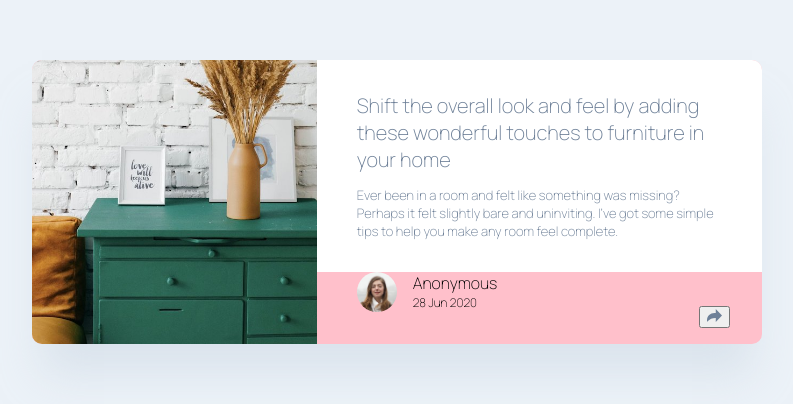
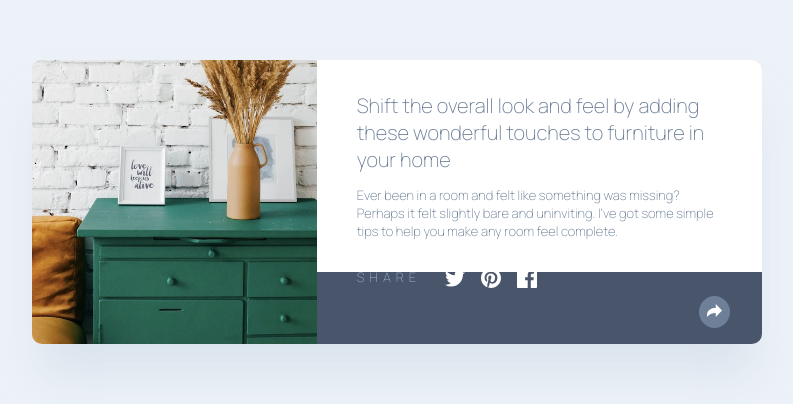
Before and after one commit to markup-mitchell/FEM-article-component-svelte, a Svelte app: page / in a window 1280 px wide. Shown: the part 198-602 px from the top of the page, without its empty margins (243-1036 px from the left). Built offline with nearby package versions, Linux system fonts and the light colour scheme.

Commit message:
share layout

```diff
--- a/src/components/Author.svelte
+++ b/src/components/Author.svelte
@@ -3,7 +3,7 @@
   export let authorName = "Anonymous";
   export let publishDate = "28 Jun 2020";
   let author = '../../images/avatar-michelle.jpg';
-  let shareIsOpen = false;
+  let shareIsOpen = true;
   function toggleShare() {shareIsOpen = !shareIsOpen};
 </script>
 
@@ -16,19 +16,20 @@
       <time class="publish-date">{publishDate}</time>
     </div>
     {#if shareIsOpen}
-
-      <div class="share">
-        <div class="share__icons">
-          <aside>Share</aside>
-          <svg xmlns="http://www.w3.org/2000/svg" width="20" height="17"><path fill="#FFF" d="M20 2.172a8.192 8.192 0 01-2.357.646 4.11 4.11 0 001.804-2.27 8.22 8.22 0 01-2.605.996A4.096 4.096 0 0013.847.248c-2.65 0-4.596 2.472-3.998 5.037A11.648 11.648 0 011.392 1a4.109 4.109 0 001.27 5.478 4.086 4.086 0 01-1.858-.513c-.045 1.9 1.318 3.679 3.291 4.075a4.113 4.113 0 01-1.853.07 4.106 4.106 0 003.833 2.849A8.25 8.25 0 010 14.658a11.616 11.616 0 006.29 1.843c7.618 0 11.922-6.434 11.663-12.205A8.354 8.354 0 0020 2.172z"/></svg>
+      <aside class="share">
+        <div class="share__content">
+          <h2 class="share__heading">Share</h2>
+          <div class="share__icons">
+            <svg xmlns="http://www.w3.org/2000/svg" width="20" height="17"><path fill={shareIsOpen ? '#FFFFFF' : '#48556A '} d="M20 2.172a8.192 8.192 0 01-2.357.646 4.11 4.11 0 001.804-2.27 8.22 8.22 0 01-2.605.996A4.096 4.096 0 0013.847.248c-2.65 0-4.596 2.472-3.998 5.037A11.648 11.648 0 011.392 1a4.109 4.109 0 001.27 5.478 4.086 4.086 0 01-1.858-.513c-.045 1.9 1.318 3.679 3.291 4.075a4.113 4.113 0 01-1.853.07 4.106 4.106 0 003.833 2.849A8.25 8.25 0 010 14.658a11.616 11.616 0 006.29 1.843c7.618 0 11.922-6.434 11.663-12.205A8.354 8.354 0 0020 2.172z"/></svg>
           <svg xmlns="http://www.w3.org/2000/svg" width="20" height="20"><path fill="#FFF" d="M10 0C4.478 0 0 4.477 0 10c0 4.237 2.636 7.855 6.356 9.312-.088-.791-.167-2.005.035-2.868.182-.78 1.172-4.97 1.172-4.97s-.299-.6-.299-1.486c0-1.39.806-2.428 1.81-2.428.852 0 1.264.64 1.264 1.408 0 .858-.545 2.14-.828 3.33-.236.995.5 1.807 1.48 1.807 1.778 0 3.144-1.874 3.144-4.58 0-2.393-1.72-4.068-4.177-4.068-2.845 0-4.515 2.135-4.515 4.34 0 .859.331 1.781.745 2.281a.3.3 0 01.069.288l-.278 1.133c-.044.183-.145.223-.335.134-1.249-.581-2.03-2.407-2.03-3.874 0-3.154 2.292-6.052 6.608-6.052 3.469 0 6.165 2.473 6.165 5.776 0 3.447-2.173 6.22-5.19 6.22-1.013 0-1.965-.525-2.291-1.148l-.623 2.378c-.226.869-.835 1.958-1.244 2.621.937.29 1.931.446 2.962.446 5.522 0 10-4.477 10-10S15.522 0 10 0z"/></svg>
           <svg xmlns="http://www.w3.org/2000/svg" width="20" height="20"><path fill="#FFF" d="M18.896 0H1.104C.494 0 0 .494 0 1.104v17.793C0 19.506.494 20 1.104 20h9.58v-7.745H8.076V9.237h2.606V7.01c0-2.583 1.578-3.99 3.883-3.99 1.104 0 2.052.082 2.329.119v2.7h-1.598c-1.254 0-1.496.597-1.496 1.47v1.928h2.989l-.39 3.018h-2.6V20h5.098c.608 0 1.102-.494 1.102-1.104V1.104C20 .494 19.506 0 18.896 0z"/></svg>
         </div>
       </div>
+      </aside>
 {/if}
   </div>
   <button on:click={toggleShare}>
-    <svg xmlns="http://www.w3.org/2000/svg" width="15" height="13"><path fill="#6E8098" d="M15 6.495L8.766.014V3.88H7.441C3.33 3.88 0 7.039 0 10.936v2.049l.589-.612C2.59 10.294 5.422 9.11 8.39 9.11h.375v3.867L15 6.495z"/></svg>
+    <svg xmlns="http://www.w3.org/2000/svg" width="15" height="13"><path fill="white" d="M15 6.495L8.766.014V3.88H7.441C3.33 3.88 0 7.039 0 10.936v2.049l.589-.612C2.59 10.294 5.422 9.11 8.39 9.11h.375v3.867L15 6.495z"/></svg>
   </button>
 
 </div>
@@ -36,17 +37,18 @@
 
   <style>
   .author{
-    padding: 0 2rem 2rem;
+    padding: 1rem 2rem;
     display: flex;
+    position: relative;
+    background-color: white;
+  }
+  .author-wrapper {
     position: relative;
   }
   img {
     border-radius: 50%;
     width: 40px;
     height: 40%;
-  }
-  .author-wrapper {
-    position: relative;
   }
 
   .author__info {
@@ -70,23 +72,47 @@
     left: 0;
     right: 0;
     display: flex;
-    align-items: center;
-    justify-content: space-between;
+    align-items: flex-end;
     background-color: #48556A;
     padding: 0 2rem;
+  }
+
+  .share__content {
+    display: flex;
     text-transform: uppercase ;
+    color: white;
+    margin: 0 0 1.5rem;
+  }
+
+  .share__heading {
+    margin:0;
+    font-size: 13px;
+    font-weight: 200;
+    color: #9DAEC2;
+    letter-spacing: 5px;
   }
   .share__icons {
     display: flex;
     align-items: center;
-
+    margin-left: 1.5rem;
+  }
+  .share__icons > * + * {
+    margin-left: 1rem;
   }
 
   button {
+    border-radius: 50%;
     position: absolute;
     right:2rem;
     bottom:1rem;
+
+    display: inline-block;
+    border: none;
+    margin: 0;
+    padding: 0.5rem;
+    background: #6E8098;
   }
+
   @media (min-width: 768px) {
     .author {
       padding: 0 2.5rem 2rem;
```
